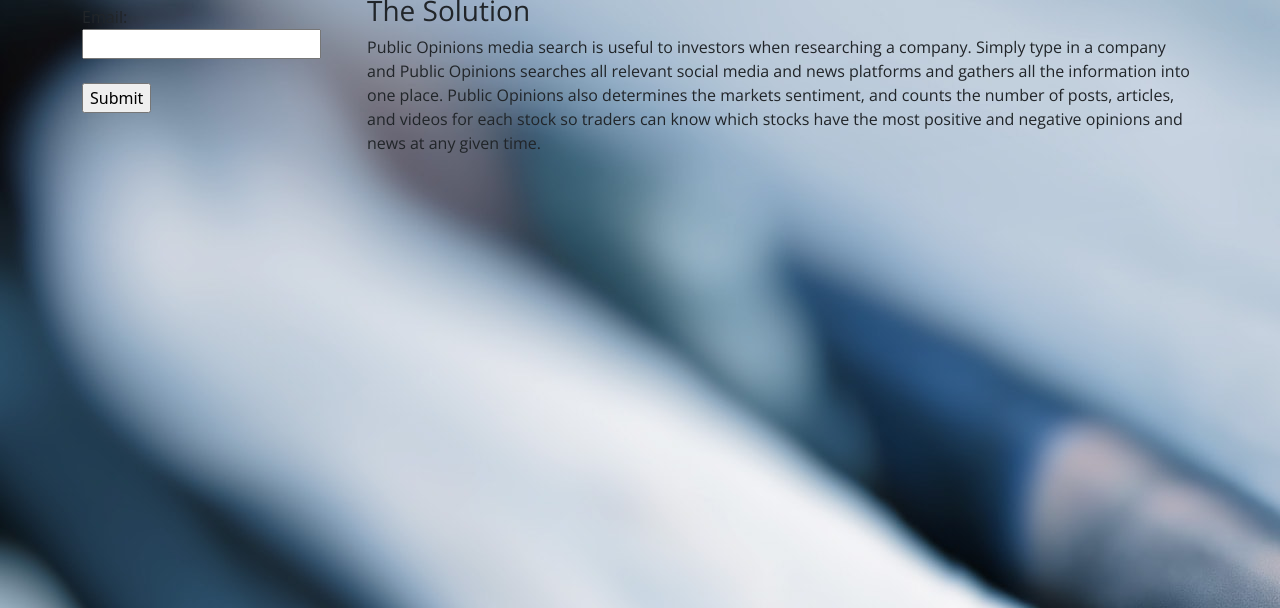
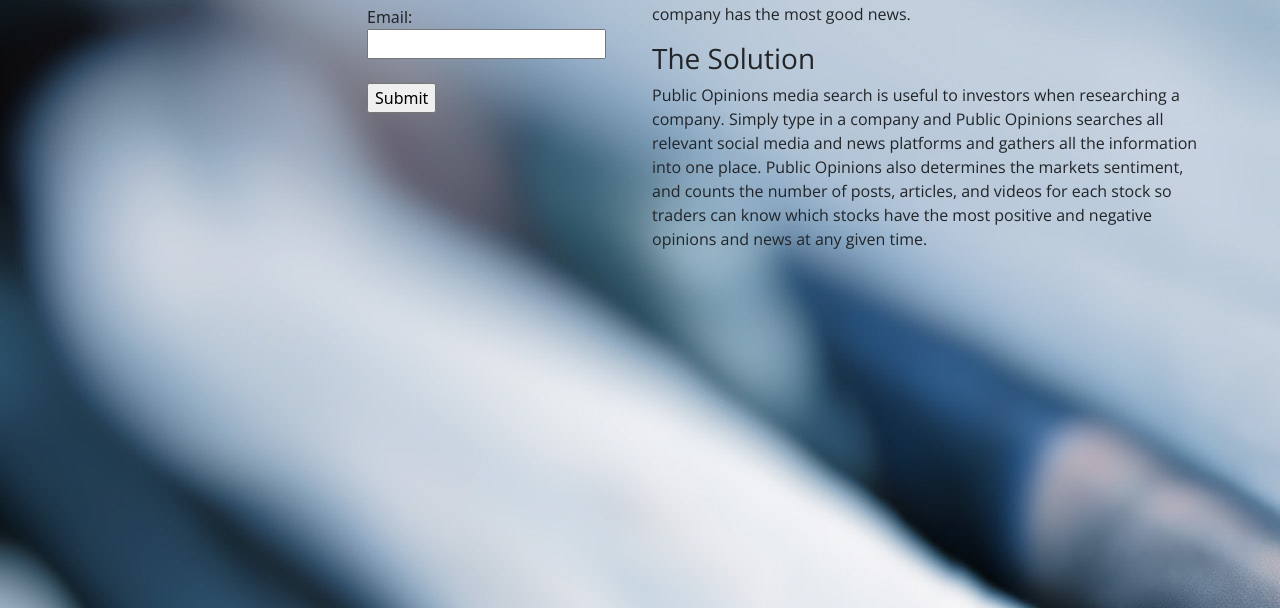
Before and after one commit to KiddJohnA/Public-Opinions, a plain HTML site: page index.html in a window 1280 px wide. Shown: the part 192-800 px from the top of the page. Drawn offline with nearby package versions, Linux system fonts and the light colour scheme.

Commit message:
Update index.html

```diff
--- a/index.html
+++ b/index.html
@@ -31,7 +31,7 @@
 <div class="container">
     <div class="row">
 
-        <div class="col-3">
+        <div class="col-3 offset-3">
             <h2>Comming Soon!</h2>
                 <h4>Submit your email, and we'll notify you when we're up and running.</h4>
 
```
